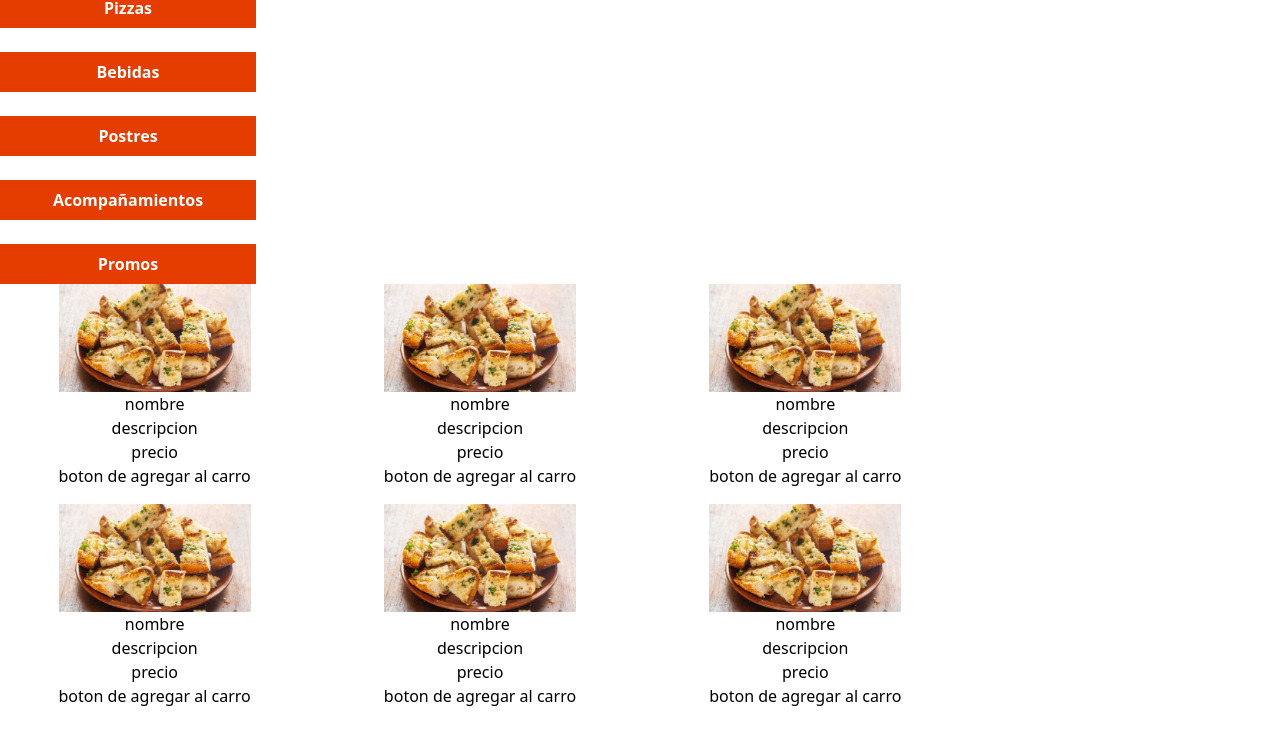
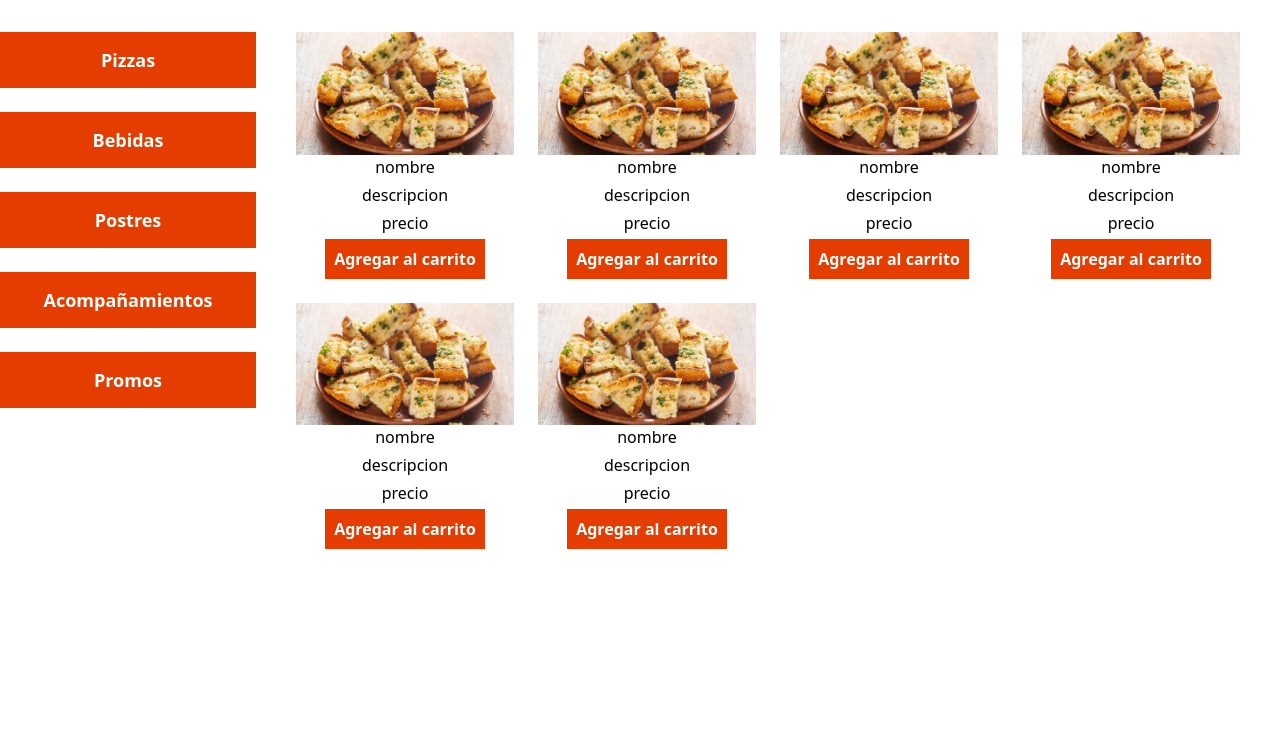
Before and after one commit to asdru333/Proyecto-Desarrollo-Web, a React app in the folder magma-pizza/: page /Acompanamientos in a window 1280 px wide. Shown: the part 48-800 px from the top of the page. Built offline with nearby package versions, Linux system fonts and the light colour scheme.

Commit message:
Más componentes, mejoras a Acompañamientos

```diff
--- a/magma-pizza/public/index.html
+++ b/magma-pizza/public/index.html
@@ -24,7 +24,7 @@
       work correctly both with client-side routing and a non-root public URL.
       Learn how to configure a non-root public URL by running `npm run build`.
     -->
-    <title>React App</title>
+    <title>Magma Pizza</title>
   </head>
   <body>
     <noscript>You need to enable JavaScript to run this app.</noscript>
--- /dev/null
+++ b/magma-pizza/src/Components/Buttons/index.js
@@ -0,0 +1,15 @@
+import React from 'react';
+
+function AddCartBtn() {
+    return <div>
+        <button class="h-10 w-40 bg-red hover:bg-light-red text-white font-bold py-2">Agregar al carrito</button>
+    </div>
+}
+
+function SideMenuBtn(props) {
+    return <div>
+        <button class="h-14 w-64 bg-red hover:bg-light-red text-white text-lg font-bold py-2">{props.text}</button>
+    </div>
+}
+
+export { AddCartBtn, SideMenuBtn }
--- /dev/null
+++ b/magma-pizza/src/Components/MenuItem/index.js
@@ -0,0 +1,21 @@
+import React from 'react';
+import { AddCartBtn } from '../Buttons';
+
+
+function MenuItem(){
+    return <div>
+        <div class="flex flex-col">
+            <div class="flex justify-center">
+                <img class = "w-56" src={require('./pan.jpg')} alt="pan" />
+            </div>
+            <div class = "text-center flex flex-col gap-1">
+                <p>nombre</p>
+                <p>descripcion</p>
+                <p>precio</p>
+                <AddCartBtn />
+            </div>
+        </div>
+    </div>
+}
+
+export default MenuItem;
--- a/magma-pizza/src/Components/ProductGrid/index.js
+++ b/magma-pizza/src/Components/ProductGrid/index.js
@@ -1,74 +1,15 @@
 import React from 'react';
+import MenuItem  from '../MenuItem';
 
 function ProductGrid() {
-  return <div>
-      <div class = "grid grid-cols-3 gap-4 w-3/4 self-end">
-                <div class="flex flex-col">
-                    <div class="flex justify-center">
-                        <img class = "w-48" src={require('./pan.jpg')} alt="pan" />
-                    </div>
-                    <div class = "text-center">
-                        <p>nombre</p>
-                        <p>descripcion</p>
-                        <p>precio</p>
-                        <p>boton de agregar al carro</p>
-                    </div>
-                </div>
-                <div class="flex flex-col">
-                    <div class="flex justify-center">
-                        <img class = "w-48" src={require('./pan.jpg')} alt="pan" />
-                    </div>
-                    <div class = "text-center">
-                        <p>nombre</p>
-                        <p>descripcion</p>
-                        <p>precio</p>
-                        <p>boton de agregar al carro</p>
-                    </div>
-                </div>
-                <div class="flex flex-col">
-                    <div class="flex justify-center">
-                        <img class = "w-48" src={require('./pan.jpg')} alt="pan" />
-                    </div>
-                    <div class = "text-center">
-                        <p>nombre</p>
-                        <p>descripcion</p>
-                        <p>precio</p>
-                        <p>boton de agregar al carro</p>
-                    </div>
-                </div>
-                <div class="flex flex-col">
-                    <div class="flex justify-center">
-                        <img class = "w-48" src={require('./pan.jpg')} alt="pan" />
-                    </div>
-                    <div class = "text-center">
-                        <p>nombre</p>
-                        <p>descripcion</p>
-                        <p>precio</p>
-                        <p>boton de agregar al carro</p>
-                    </div>
-                </div>
-                <div class="flex flex-col">
-                    <div class="flex justify-center">
-                        <img class = "w-48" src={require('./pan.jpg')} alt="pan" />
-                    </div>
-                    <div class = "text-center">
-                        <p>nombre</p>
-                        <p>descripcion</p>
-                        <p>precio</p>
-                        <p>boton de agregar al carro</p>
-                    </div>
-                </div>
-                <div class="flex flex-col">
-                    <div class="flex justify-center">
-                        <img class = "w-48" src={require('./pan.jpg')} alt="pan" />
-                    </div>
-                    <div class = "text-center">
-                        <p>nombre</p>
-                        <p>descripcion</p>
-                        <p>precio</p>
-                        <p>boton de agregar al carro</p>
-                    </div>
-                </div>
+    return <div>
+        <div class = "mx-10 grid grid-cols-4 gap-6">
+            <MenuItem />
+            <MenuItem />
+            <MenuItem />
+            <MenuItem />
+            <MenuItem />
+            <MenuItem />
         </div>
     </div>;
 }
--- a/magma-pizza/src/Components/SideMenu/index.js
+++ b/magma-pizza/src/Components/SideMenu/index.js
@@ -1,13 +1,14 @@
 import React from 'react';
+import { SideMenuBtn } from '../Buttons';
 
 function SideMenu() {
   return <div>
       <div class="flex flex-col gap-y-6 w-1/3">
-        <button class="bg-red hover:bg-light-red text-white font-bold py-2 w-64">Pizzas</button>
-        <button class="bg-red hover:bg-light-red text-white font-bold py-2 w-64">Bebidas</button>
-        <button class="bg-red hover:bg-light-red text-white font-bold py-2 w-64">Postres</button>
-        <button class="bg-red hover:bg-light-red text-white font-bold py-2 w-64">Acompañamientos</button>
-        <button class="bg-red hover:bg-light-red text-white font-bold py-2 w-64">Promos</button>
+        <SideMenuBtn text = 'Pizzas'/>
+        <SideMenuBtn text = 'Bebidas'/>
+        <SideMenuBtn text = 'Postres'/>
+        <SideMenuBtn text = 'Acompañamientos'/>
+        <SideMenuBtn text = 'Promos'/>
       </div>
   </div>
 }
--- a/magma-pizza/src/Pages/Acompanamientos/index.js
+++ b/magma-pizza/src/Pages/Acompanamientos/index.js
@@ -5,8 +5,10 @@ export default function Acompanamientos() {
     return (
         <div>
             <p class = "text-3xl">Acompañamientos</p>
-            <SideMenu/>
-            <ProductGrid />
+            <div class="py-6 mt-5 flex">
+                <SideMenu />
+                <ProductGrid />
+            </div>
         </div>
     );
 }
--- /dev/null
+++ b/magma-pizza/src/Pages/CrearCuenta/index.js
@@ -0,0 +1,11 @@
+export default function CrearCuenta() {
+    return (
+        <div>
+            <div flex flex-col>
+                <p class = "text-3xl">Crear Cuenta</p>
+                <input type="text" value="tbone" disabled class="mt-1 block w-full px-3 py-2 bg-white border
+                 border-slate-300 rounded-md text-sm shadow-sm "/>
+            </div>
+        </div>
+    );
+}
```
Also changed, not shown: magma-pizza/src/Components/MenuItem/pan.jpg (renamed from magma-pizza/src/Components/ProductGrid/pan.jpg).
